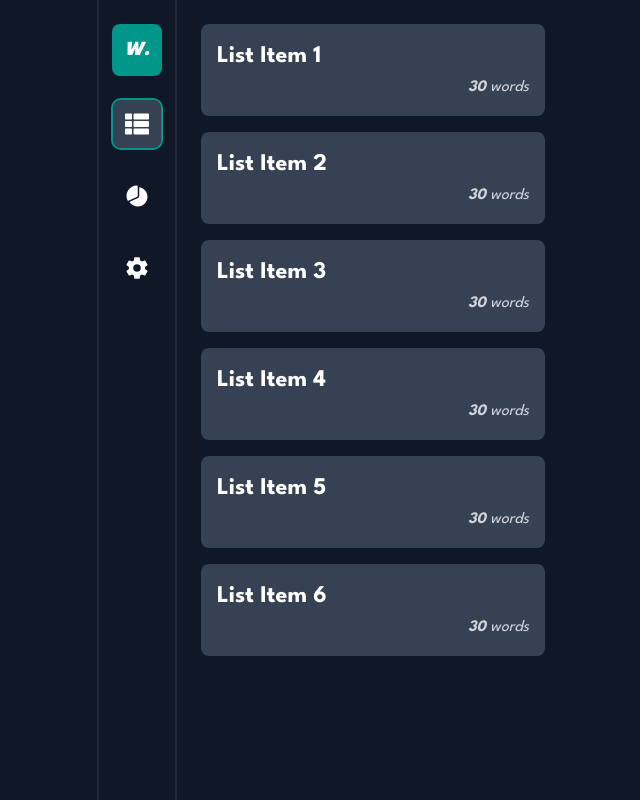
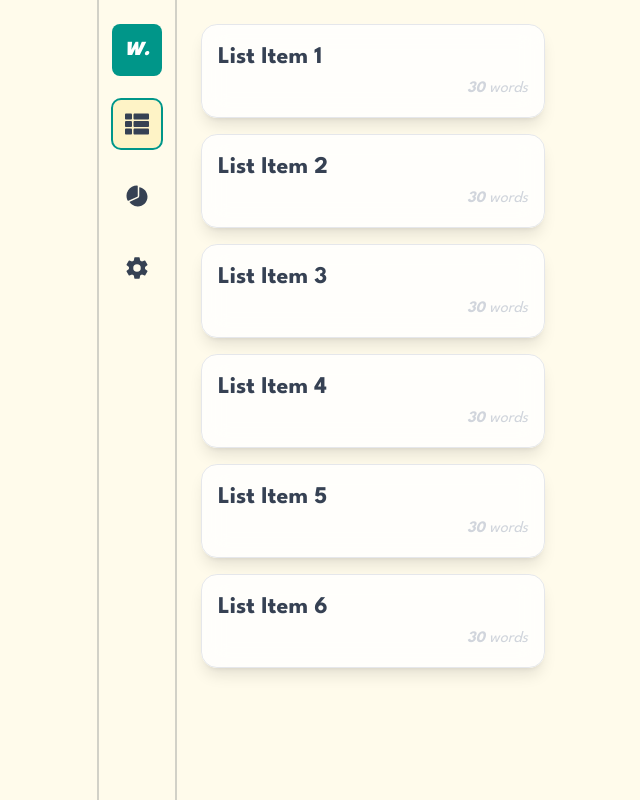
Before and after one commit to alibekmukhammadiev/wordify, a React (Vite) app in the folder frontend/: page /dashboard in a window 1280 px wide. Shown: the whole page, without its empty margins (307-947 px from the left). Built offline with nearby package versions, Linux system fonts and the light colour scheme.

Commit message:
dashboard light mode

```diff
--- a/frontend/index.html
+++ b/frontend/index.html
@@ -6,7 +6,7 @@
     <meta name="viewport" content="width=device-width, initial-scale=1.0" />
     <title>Wordify</title>
   </head>
-  <body class="dark">
+  <body class="dar">
     <div id="root"></div>
     <script type="module" src="/src/main.tsx"></script>
   </body>
--- a/frontend/src/pages/UserDashboard.tsx
+++ b/frontend/src/pages/UserDashboard.tsx
@@ -15,16 +15,18 @@ export default function UserDashboard() {
   return (
     <div className="h-screen flex flex-col-reverse sm:flex-row justify-center text-white">
       {/* Sidebar */}
-      <aside className="sm:w-20 sm:border-r-2 sm:border-l-2 sm:border-gray-800 flex sm:flex-col justify-around sm:justify-start items-center py-4 sm:py-6 sm:gap-6">
+      <aside className="sm:w-20 sm:border-r-2 sm:border-l-2 sm:border-gray-800/20 dark:sm:border-gray-800  flex sm:flex-col justify-around sm:justify-start items-center py-4 sm:py-6 sm:gap-6">
         <div className="p-3 bg-teal-600 rounded-lg">
-          <h1 className="font-league-spartan font-black sm:text-xl italic">W.</h1>
+          <h1 className="font-league-spartan font-black sm:text-xl italic">
+            W.
+          </h1>
         </div>
 
         <button
           onClick={() => setActivePage("lists")}
-          className={`hover:cursor-pointer ${
+          className={`hover:cursor-pointer text-gray-700 dark:text-white  ${
             activePage === "lists"
-              ? " transition-all duration-100 outline-2 dark:outline-teal-600 dark:bg-gray-700 dark:hover:bg-gray-700"
+              ? " transition-all duration-100 outline-2 outline-teal-600 bg-amber-100 dark:bg-gray-700 dark:hover:bg-gray-700"
               : ""
           }  p-3 rounded-lg`}
         >
@@ -33,9 +35,9 @@ export default function UserDashboard() {
 
         <button
           onClick={() => setActivePage("statistics")}
-          className={`hover:cursor-pointer ${
+          className={`hover:cursor-pointer text-gray-700 dark:text-white   ${
             activePage === "statistics"
-              ? " transition-all duration-100 outline-2 dark:outline-teal-600 dark:bg-gray-700 dark:hover:bg-gray-700"
+              ? " transition-all duration-100 outline-2 outline-teal-600 bg-amber-100 dark:bg-gray-700 dark:hover:bg-gray-700"
               : ""
           }  p-3 rounded-lg`}
         >
@@ -44,9 +46,9 @@ export default function UserDashboard() {
 
         <button
           onClick={() => setActivePage("settings")}
-          className={`hover:cursor-pointer ${
+          className={`hover:cursor-pointer text-gray-700 dark:text-white  ${
             activePage === "settings"
-              ? " transition-all duration-100 outline-2 dark:outline-teal-600 dark:bg-gray-700 dark:hover:bg-gray-700"
+              ? " transition-all duration-100 outline-2 bg-amber-100 outline-teal-600 dark:bg-gray-700 dark:hover:bg-gray-700"
               : ""
           }  p-3 rounded-lg`}
         >
--- a/frontend/src/pages/dashboard/Lists.tsx
+++ b/frontend/src/pages/dashboard/Lists.tsx
@@ -6,9 +6,11 @@ export default function Lists() {
       {Array.from({ length: 6 }).map((_, i) => (
         <div
           key={i}
-          className="flex flex-col gap-1 transition-all hover:cursor-pointer hover:outline-teal-600 hover:outline-2 dark:bg-gray-700 hover:opacity-85 bg-gray-200 text-black dark:text-white p-4 rounded-lg"
+          className="flex flex-col gap-1 transition-all hover:cursor-pointer hover:translate-x-0.5  hover:opacity-85   dark:text-white bg-white/80 dark:bg-gray-800/80
+                   backdrop-blur-md border border-gray-200 dark:border-gray-700
+                   rounded-2xl shadow-lg  p-4"
         >
-          <span className="font-league-spartan font-bold text-xl sm:text-2xl">
+          <span className="font-league-spartan font-bold text-xl sm:text-2xl text-gray-700 dark:text-white/80">
             List Item {i + 1}
           </span>
           <div className="self-end">
```
